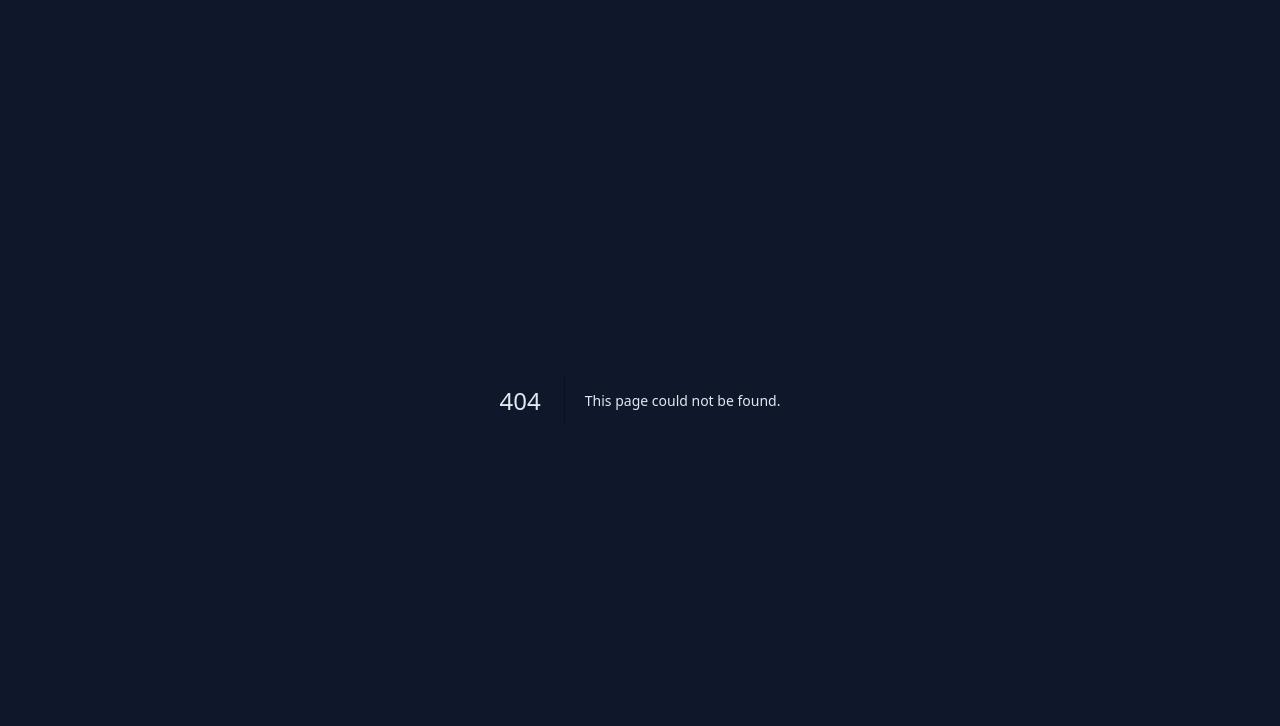
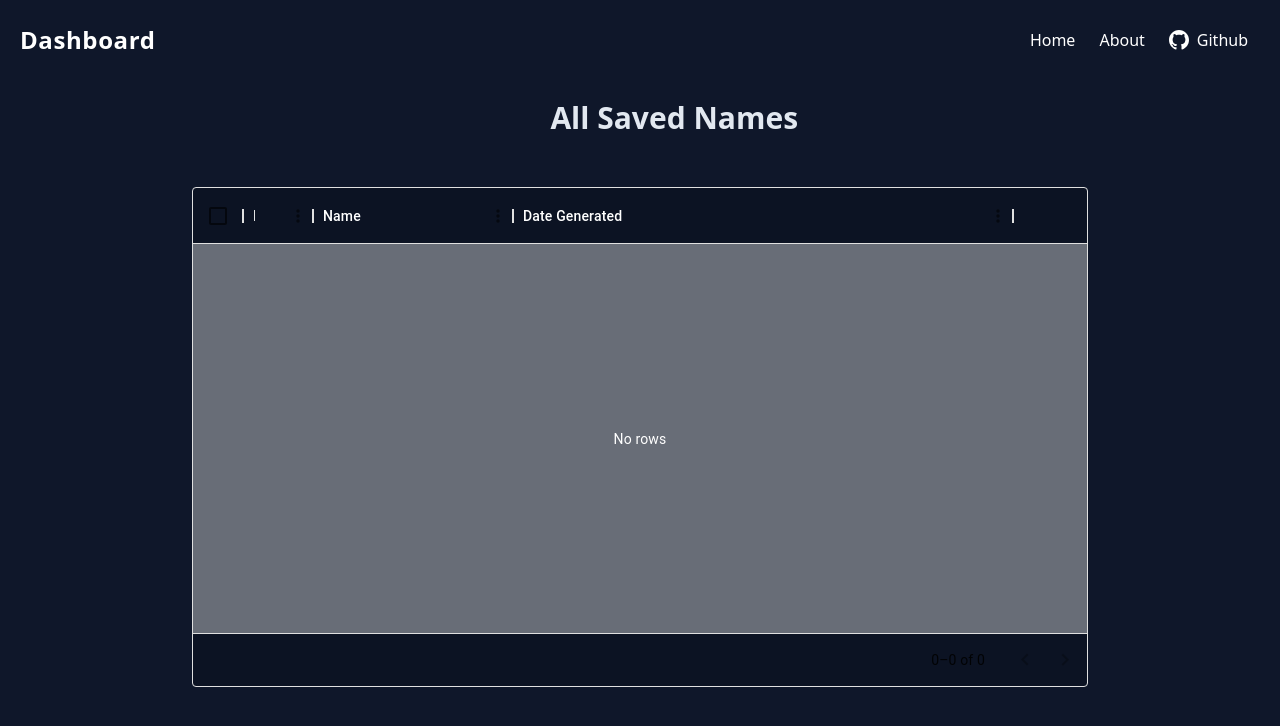
Before and after one commit to jsox8/next-namer, a Next.js app: page /dashboard in a window 1280 px wide. Before the commit this address had no page. Shown: the top 726 px of the page. Built offline with nearby package versions, Linux system fonts and the light colour scheme.

Commit message:
Update V1.2.0

```diff
--- a/src/components/Navbar.tsx
+++ b/src/components/Navbar.tsx
@@ -1,27 +1,30 @@
 import Link from 'next/link';
-import { type } from 'os';
+// import { type } from 'os';
 
 type Navbar = {
-	title: string;
-	name: string;
-	link: string;
+	links: { title: string; others: string[][] };
 };
 
-export default function Navbar({ name, link, title }: Navbar) {
+export default function Navbar({ links }: Navbar) {
 	return (
 		<>
 			<nav className="flex items-center flex-wrap p-5 ">
 				<span className="font-semibold text-2xl text-white tracking-wide">
-					{title}
+					{links.title}
 				</span>
 				<div className="hidden w-full lg:inline-flex lg:flex-grow lg:w-auto">
 					<div className="lg:inline-flex lg:flex-row lg:ml-auto lg:w-auto w-full lg:items-center items-start  flex flex-col lg:h-auto">
-						<Link
-							href={link}
-							className="lg:inline-flex lg:w-auto w-full px-3 py-2 text-white font-normal items-center justify-center"
-						>
-							{name}
-						</Link>
+						{links.others.map((link: string[], index: number) => {
+							return (
+								<Link
+									key={index + 1}
+									href={link[1]}
+									className="lg:inline-flex lg:w-auto w-full px-3 py-2 text-white font-normal items-center justify-center"
+								>
+									{link[0]}
+								</Link>
+							);
+						})}
 						<Link
 							href={'https://github.com/maxx-em/next-namer'}
 							className="lg:inline-flex lg:w-auto w-full px-3 py-2 text-white font-normal items-center justify-center"
--- /dev/null
+++ b/src/components/UI/Button.tsx
@@ -0,0 +1,31 @@
+export default function ButtonGradient({
+	name,
+	func,
+}: {
+	name: string;
+	func: Function;
+	[key: string]: any;
+}) {
+	return (
+		<a
+			onClick={() => func()}
+			className="inline-flex items-center justify-center px-5 py-3 text-base font-medium text-center text-indigo-100 rounded-lg shadow-sm cursor-pointer hover:text-white bg-green-500"
+		>
+			<svg
+				className="w-5 h-5 mr-2"
+				fill="none"
+				stroke="currentColor"
+				viewBox="0 0 24 24"
+				xmlns="http://www.w3.org/2000/svg"
+			>
+				<path
+					strokeLinecap="round"
+					strokeLinejoin="round"
+					strokeWidth="2"
+					d="M13 10V3L4 14h7v7l9-11h-7z"
+				></path>
+			</svg>
+			<span className="relative">{name}</span>
+		</a>
+	);
+}
--- a/src/components/UI/ButtonGradient.tsx
+++ b/src/components/UI/ButtonGradient.tsx
@@ -1,14 +1,69 @@
 export default function ButtonGradient({
 	name,
 	func,
+	type,
 }: {
 	name: string;
 	func: Function;
+	type: string;
 }) {
 	return (
-		<a
+		<>
+			{type === 'green' ? (
+				<a
+					onClick={() => func()}
+					className={`inline-flex items-center justify-center mr-2 px-5 py-3 text-base font-medium text-center text-indigo-100 rounded-lg shadow-sm cursor-pointer hover:text-white bg-gradient-to-bl from-green-400 via-green-500 to-green-600`}
+				>
+					<svg
+						className="w-5 h-5 mr-2"
+						fill="none"
+						stroke="currentColor"
+						viewBox="0 0 24 24"
+						xmlns="http://www.w3.org/2000/svg"
+					>
+						<path
+							strokeLinecap="round"
+							strokeLinejoin="round"
+							strokeWidth="2"
+							d="M13 10V3L4 14h7v7l9-11h-7z"
+						></path>
+					</svg>
+					<span className="relative">{name}</span>
+				</a>
+			) : (
+				<a
+					onClick={() => func()}
+					className={`inline-flex items-center justify-center mr-2 px-5 py-3 text-base font-medium text-center text-indigo-100 rounded-lg shadow-sm cursor-pointer hover:text-white bg-gradient-to-bl from-sky-400 via-sky-500 to-blue-500`}
+				>
+					<svg
+						className="w-5 h-5 mr-2"
+						fill="none"
+						stroke="currentColor"
+						viewBox="0 0 24 24"
+						xmlns="http://www.w3.org/2000/svg"
+					>
+						<path
+							strokeLinecap="round"
+							strokeLinejoin="round"
+							strokeWidth="2"
+							d="M13 10V3L4 14h7v7l9-11h-7z"
+						></path>
+					</svg>
+					<span className="relative">{name}</span>
+				</a>
+			)}
+		</>
+	);
+}
+
+{
+	/* <a
 			onClick={() => func()}
-			className="inline-flex items-center justify-center px-5 py-3 text-base font-medium text-center text-indigo-100 rounded-lg shadow-sm cursor-pointer hover:text-white bg-gradient-to-bl from-sky-400 via-sky-500 to-blue-500"
+			className={`inline-flex items-center justify-center mr-2 px-5 py-3 text-base font-medium text-center text-indigo-100 rounded-lg shadow-sm cursor-pointer hover:text-white bg-gradient-to-bl from-${
+				type == 'green' ? 'green' : 'sky'
+			}-400 via-${type == 'green' ? 'green' : 'sky'}-500 to-${
+				type == 'green' ? 'green' : 'blue'
+			}-${type == 'green' ? '700' : '500'}`}
 		>
 			<svg
 				className="w-5 h-5 mr-2"
@@ -24,7 +79,6 @@ export default function ButtonGradient({
 					d="M13 10V3L4 14h7v7l9-11h-7z"
 				></path>
 			</svg>
-			<span className="relative">Change your Name!</span>
-		</a>
-	);
+			<span className="relative">{name}</span>
+		</a> */
 }
--- a/src/pages/about/index.tsx
+++ b/src/pages/about/index.tsx
@@ -3,10 +3,19 @@ import Navbar from '@/components/Navbar';
 export default function About() {
 	return (
 		<>
-			<Navbar title={'About'} name={'Home'} link={'/'} />
-			<h1 className="flex font-semibold text-2xl py-5 px-5">
-				This page is still W.I.P
-			</h1>
+			<Navbar
+				links={{
+					title: 'About',
+					others: [
+						['Home', '/'],
+						['Dashboard', '/dashboard'],
+					],
+				}}
+			/>
+			<p className="flex text-xl py-5 px-5">
+				Next Namer is Small Side-Project built with Next.js, Typescript and
+				TailwindCSS.
+			</p>
 		</>
 	);
 }
--- /dev/null
+++ b/src/pages/api/names/save.ts
@@ -0,0 +1,25 @@
+'use client';
+
+import type { NextApiRequest, NextApiResponse } from 'next';
+
+export default async function handler(
+	req: NextApiRequest,
+	res: NextApiResponse
+) {
+	if (typeof window !== 'undefined') {
+		// Perform localStorage action
+		localStorage.setItem('names', JSON.stringify(['Hiwe']));
+
+		const names = JSON.parse(localStorage.getItem('names') || '[]');
+		return res.status(200).send(names);
+	}
+
+	return res.status(200).send('Nothing');
+
+	// console.log(typeof names);
+	// const saveName = req.body.name;
+
+	// names.push(saveName);
+
+	// localStorage.setItem('names', JSON.stringify(names));
+}
--- /dev/null
+++ b/src/pages/dashboard/index.tsx
@@ -0,0 +1,70 @@
+import Navbar from '@/components/Navbar';
+import { createTheme, useTheme } from '@mui/material';
+import { DataGrid, GridColDef, GridValueGetterParams } from '@mui/x-data-grid';
+
+const columns: GridColDef[] = [
+	{ field: 'id', headerName: 'Id', width: 70 },
+	{ field: 'name', headerName: 'Name', width: 200 },
+	{ field: 'date', headerName: 'Date Generated', width: 500 },
+];
+
+let rows: { name: string; date: Date }[] = [];
+
+function GenerateRows() {
+	if (typeof window !== 'undefined') {
+		const names = JSON.parse(localStorage.getItem('names') || '[]');
+
+		names.map(
+			(data: { name: string; date: Date; id?: number }, index: number) =>
+				rows.push({ id: index + 1, ...data })
+		);
+
+		console.log(rows);
+	}
+}
+
+GenerateRows();
+
+export default function About() {
+	return (
+		<>
+			<Navbar
+				links={{
+					title: 'Dashboard',
+					others: [
+						['Home', '/'],
+						['About', '/about'],
+					],
+				}}
+			/>
+			<h1 className="flex mt-5 ml-[43%] font-bold text-3xl">All Saved Names</h1>
+
+			<div>
+				<DataGrid
+					style={{
+						display: 'flex',
+						backgroundColor: '#0c1323',
+						color: '#FFFFFF',
+						height: 500,
+						width: '70%',
+						marginLeft: '15%',
+						marginTop: '4%',
+					}}
+					className="text-slate-200"
+					getRowId={(row) => row.id}
+					rows={rows}
+					columns={columns}
+					initialState={{
+						pagination: {
+							paginationModel: {
+								pageSize: 10,
+							},
+						},
+					}}
+					pageSizeOptions={[10]}
+					checkboxSelection
+				/>
+			</div>
+		</>
+	);
+}
--- a/src/pages/index.tsx
+++ b/src/pages/index.tsx
@@ -10,10 +10,11 @@ const PRODUCTION_URL = 'https://next-namer.vercel.app';
 export default function Home() {
 	const [name, changeName] = useState<string[]>([]);
 	const [length, setLength] = useState(0);
+	const [saveName, setSaveName] = useState('');
 
 	async function FetchNewName() {
 		const res: { first_name: string; last_name: string } = await (
-			await fetch(`${PRODUCTION_URL}/api/names/add`)
+			await fetch(`${DEVELOPMENT_URL}/api/names/add`)
 		).json();
 
 		changeName([res.first_name, res.last_name]);
@@ -22,7 +23,7 @@ export default function Home() {
 	async function getNamesLength() {
 		try {
 			const res = await (
-				await fetch(`${PRODUCTION_URL}/api/names/length`)
+				await fetch(`${DEVELOPMENT_URL}/api/names/length`)
 			).json();
 
 			setLength(res.length);
@@ -50,11 +51,39 @@ export default function Home() {
 		});
 	}
 
+	function SaveName() {
+		if (typeof window !== 'undefined') {
+			const names = JSON.parse(localStorage.getItem('names') || '[]');
+
+			const fullName = name[0] + ' ' + name[1];
+
+			if (
+				!names.some((e: { name: string; date: Date }) => e.name === fullName)
+			) {
+				names.push({ name: fullName, date: new Date().toLocaleString() });
+			}
+
+			localStorage.setItem('names', JSON.stringify(names));
+
+			toast.success('Name saved successfully!', {
+				position: toast.POSITION.BOTTOM_RIGHT,
+			});
+		}
+	}
+
 	getNamesLength();
 
 	return (
 		<>
-			<Navbar title={'Home'} name={'About'} link={'/about'} />
+			<Navbar
+				links={{
+					title: 'Home',
+					others: [
+						['About', '/about'],
+						['Dashboard', '/dashboard'],
+					],
+				}}
+			/>
 			<div className="flex justify-center py-5">
 				<h2 className="font-medium px-5 py-5 text-2xl">
 					{name.length !== 0
@@ -77,14 +106,15 @@ export default function Home() {
 					/>
 				</svg>
 			</div>
-			<div className="flex justify-center">
-				{/* <button
-					onClick={FetchNewName}
-					className="flex py-2 px-10 bg-sky-500 text-white font-medium rounded-md text-center"
-				>
-					Change your name!
-				</button> */}
-				<ButtonGradient name={'Change the Name!'} func={FetchNewName} />
+			<div className="flex justify-center place-items-center">
+				<ButtonGradient
+					name={'Change the Name!'}
+					func={FetchNewName}
+					type={'blue'}
+				/>
+				{name.length === 2 && (
+					<ButtonGradient name={'Save Name'} func={SaveName} type={'green'} />
+				)}
 			</div>
 			<footer className="fixed bottom-0 px-2 py-2">
 				{`There are currently ${length} names available.`} Built with
--- a/src/styles/globals.css
+++ b/src/styles/globals.css
@@ -3,7 +3,6 @@
 @tailwind utilities;
 
 html {
-	/* width: 100; */
 	height: 100vh;
 	background-color: rgb(15 23 42);
 }
```
Also changed, not shown: package.json (+6 -1 lines), 1 other file (tests, documents, lock files or other folders).
